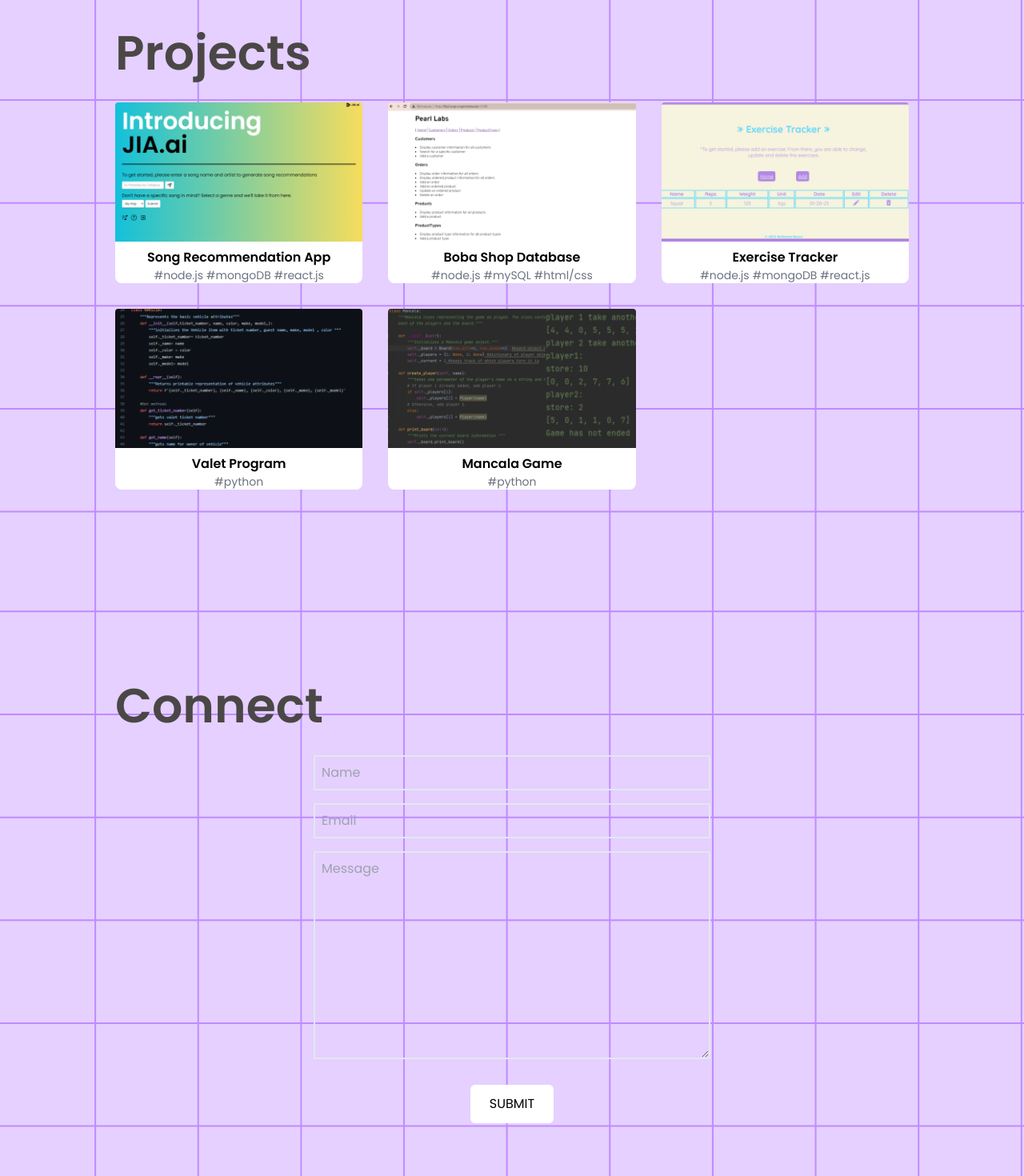
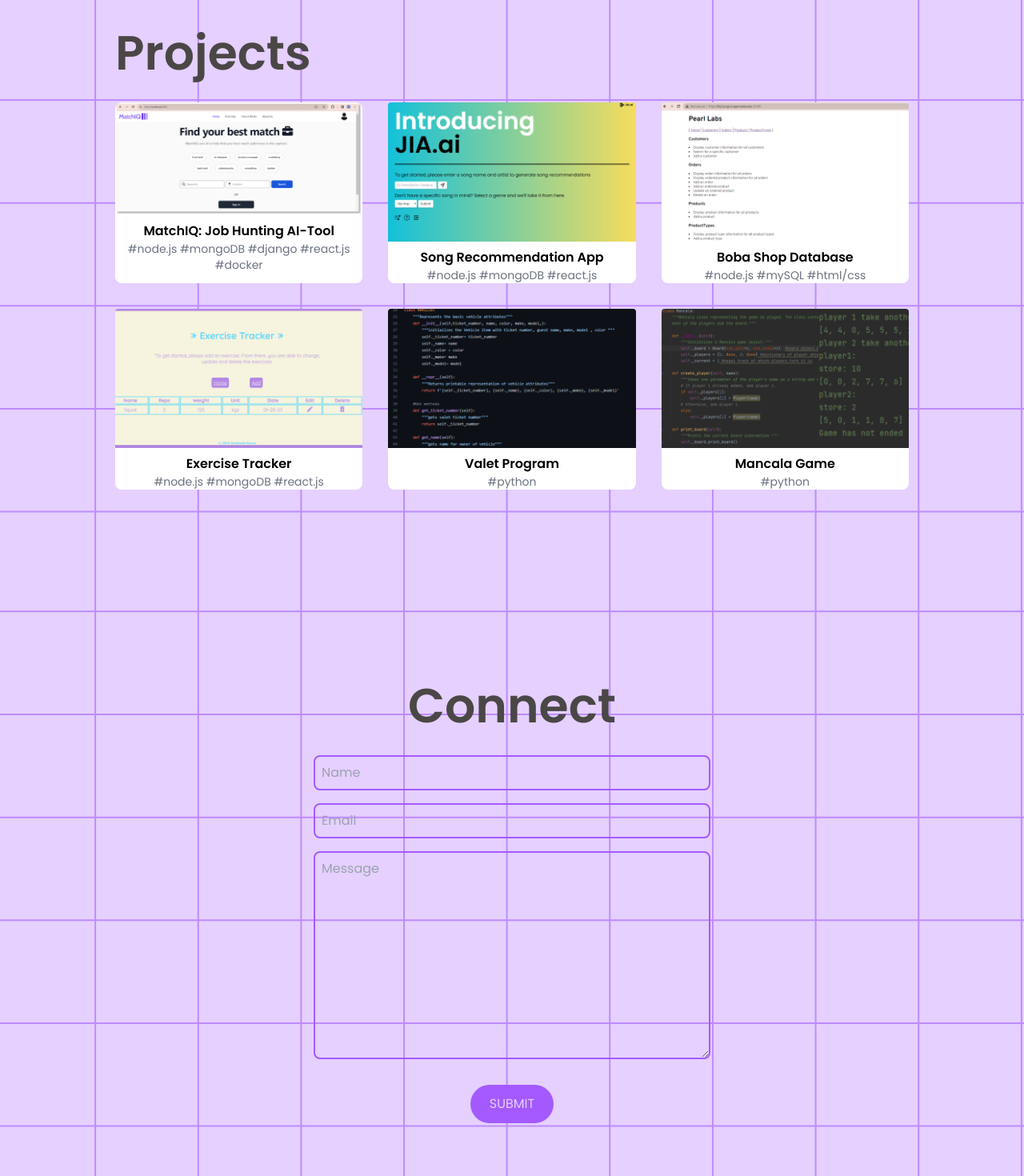
Before and after one commit to kenziebourn/mbourn-website, a React (Create React App) app: page / in a window 1280 px wide. Shown: the part 2380-3850 px from the top of the page at 80% size. Built offline with nearby package versions, Linux system fonts and the light colour scheme.

Commit message:
added new proj + styling

```diff
--- a/package.json
+++ b/package.json
@@ -13,6 +13,7 @@
     "react-icons": "^4.7.1",
     "react-scripts": "5.0.1",
     "react-scroll": "^1.8.9",
+    "swiper": "^11.1.0",
     "typewriter-effect": "^2.19.0",
     "vertical-timeline-component-for-react": "^1.0.7",
     "web-vitals": "^2.1.4"
--- a/src/components/Contact.jsx
+++ b/src/components/Contact.jsx
@@ -7,14 +7,14 @@ const Contact = () => {
         name="contact"
         className="w-full min-h-screen p-4 text-bold"
       >
-        <div className="flex flex-col p-4 justify-center max-w-screen-lg mx-auto h-full">
+        <div className="flex flex-col p-4 justify-center text-center max-w-screen-lg mx-auto h-full">
           <div className="pb-8">
             <h1 className="text-6xl font-bold inline">
               Connect
             </h1>
           </div>
 
-          <div className=" flex justify-center items-center">
+          <div className="flex justify-center items-center">
             <form
               action="https://getform.io/f/1d447c43-4269-4512-9e4a-1b3cd2c71d8a"
               method="POST"
@@ -24,25 +24,25 @@ const Contact = () => {
                 type="text"
                 name="name"
                 placeholder="Name"
-                className="p-2 bg-transparent border-2 text-white focus:outline-none"
+                className="p-2 bg-transparent border-2 border-purple1 text-purple1 focus:outline-none rounded-lg"
                 required
               />
               <input
                 type="text"
                 name="email"
                 placeholder="Email"
-                className="my-4 p-2 bg-transparent border-2 text-white focus:outline-none"
+                className="my-4 p-2 bg-transparent border-2 border-purple1 text-purple1 focus:outline-none rounded-lg"
                 required
               />
               <textarea
                 name="message"
                 placeholder="Message"
                 rows="10"
-                className="p-2 bg-transparent border-2 text-white focus:outline-none"
+                className="p-2 bg-transparent border-2 border-purple1 text-purple1 focus:outline-none rounded-lg"
                 required
               ></textarea>
 
-              <button className="text-black bg-white px-6 py-3 my-8 mx-auto flex items-center rounded-md hover:scale-110 duration-300">
+              <button className="text-purple3 bg-purple1 px-6 py-3 my-8 mx-auto flex items-center rounded-full hover:scale-110 duration-300">
                 SUBMIT
               </button>
             </form>
--- a/src/components/Experience.jsx
+++ b/src/components/Experience.jsx
@@ -21,7 +21,7 @@ const Skills = () => {
                     dateText="June 2021 – Present"
                     dateInnerStyle={{ background: '#a45aff', color: '#000' }}
                     bodyContainerStyle={{
-                      background: '#ddd',
+                      background: '#FAF9F6',
                       padding: '20px',
                       borderRadius: '8px',
                       boxShadow: '0.5rem 0.5rem 2rem 0 rgba(0, 0, 0, 0.2)',
@@ -35,7 +35,7 @@ const Skills = () => {
                     dateText="June 2023 – Sep 2023"
                     dateInnerStyle={{ background: '#bf8bff', color: '#000' }}
                     bodyContainerStyle={{
-                      background: '#ddd',
+                      background: '#FAF9F6',
                       padding: '20px',
                       borderRadius: '8px',
                       boxShadow: '0.5rem 0.5rem 2rem 0 rgba(0, 0, 0, 0.2)',
--- a/src/components/Footer.jsx
+++ b/src/components/Footer.jsx
@@ -8,7 +8,7 @@ const Footer = () => {
         {lineBreaks}
         <div class="text-center hover:text-white duration-500">
             <a id="mbournwebsite" href="https://github.com/kenziebourn/mbourn-website">
-                Designed & Built by McKenzie Bourn ©
+                2024 McKenzie Bourn ©
                 </a>
         </div>
     </div>
--- a/src/components/Portfolio.jsx
+++ b/src/components/Portfolio.jsx
@@ -1,6 +1,7 @@
 import React from 'react';
-import jiaai from '../assets/portfolio/jiaai.png'
-import pearllabs from '../assets/portfolio/pearllabs.png'
+import matchiq from '../assets/portfolio/matchiq.png';
+import jiaai from '../assets/portfolio/jiaai.png';
+import pearllabs from '../assets/portfolio/pearllabs.png';
 import mancala from '../assets/portfolio/mancala.png';
 import valet from '../assets/portfolio/valet.png';
 import exercisetrack from '../assets/portfolio/exercisetrack.png';
@@ -13,27 +14,32 @@ const Portfolio = () => {
     const portfolios = [
       {
         id: 1,
+        src: matchiq,
+        href: '',
+      },
+      {
+        id: 2,
         src: jiaai,
         href: 'https://github.com/kenziebourn/Song-Recommender',
       },
       {
-        id: 2,
+        id: 3,
         src: pearllabs,
         href: 'https://github.com/kenziebourn/PearlLabs',
       },
       {
-        id: 3,
+        id: 4,
         src: exercisetrack,
         href:'https://github.com/kenziebourn/Exercise-Tracker/tree/master',
 
       },
       {
-        id: 4,
+        id: 5,
         src: valet,
         href: 'https://github.com/kenziebourn/ValetProgram',
       },
       {
-        id: 5,
+        id: 6,
         src: mancala,
         href:'https://github.com/kenziebourn/Mancala-Game'
       },
@@ -65,29 +71,35 @@ const Portfolio = () => {
                 </a>
                 { id === 1 && (
                   <div className="text-center mt-2">
+                    <p className="text-black font-bold">MatchIQ: Job Hunting AI-Tool</p>
+                    <p className="text-sm text-gray-500">#node.js #mongoDB #django #react.js #docker</p>
+                  </div>
+                )}
+                { id === 2 && (
+                  <div className="text-center mt-2">
                     <p className="text-black font-bold">Song Recommendation App</p>
                     <p className="text-sm text-gray-500">#node.js  #mongoDB  #react.js </p>
                   </div>
                 )}
-                { id === 2 && (
+                { id === 3 && (
                   <div className="text-center mt-2">
                     <p className="text-black font-bold">Boba Shop Database</p>
                     <p className="text-sm text-gray-500">#node.js #mySQL #html/css</p>
                   </div>
                 )}
-                { id === 3 && (
+                { id === 4 && (
                   <div className="text-center mt-2">
                     <p className="text-black font-bold">Exercise Tracker</p>
                     <p className="text-sm text-gray-500">#node.js  #mongoDB  #react.js </p>
                   </div>
                 )}
-                { id === 4 && (
+                { id === 5 && (
                   <div className="text-center mt-2">
                     <p className="text-black font-bold">Valet Program</p>
                     <p className="text-sm text-gray-500">#python</p>
                   </div>
                 )}
-                { id === 5 && (
+                { id === 6 && (
                   <div className="text-center mt-2">
                     <p className="text-black font-bold">Mancala Game</p>
                     <p className="text-sm text-gray-500">#python</p>
--- a/src/components/SocialLinks.jsx
+++ b/src/components/SocialLinks.jsx
@@ -41,9 +41,8 @@ const SocialLinks = () => {
             Resume <BsPaperclip size={30}/>
             </>
         ),
-        href: '/bournresume.pdf',
+        href: 'https://docs.google.com/document/d/1QB6quKiyeh7TRjhxTuC7_wyXEJ0AF2ziaxqaHl7s0Sw/edit?usp=drive_link',
         style: 'rounded-br-md',
-        download: true,
     },
 ]
 
--- a/src/index.css
+++ b/src/index.css
@@ -12,7 +12,26 @@
     background-image: url('/src/assets/grid.png');
     color:#4a4746;
   }
-  .custom-timeline:before {
-    background-color: #a45aff; /* Replace with your desired color */
+  .mySwiper .swiper {
+    width: 100%;
+    height: 100%;
+  }
+
+  .mySwiper .swiper-slide {
+    text-align: center;
+    font-size: 18px;
+    background: #fff;
+
+    /* Center slide text vertically */
+    display: flex;
+    justify-content: center;
+    align-items: center;
+  }
+
+  .mySwiper .swiper-slide img {
+    display: block;
+    width: 100%;
+    height: 100%;
+    object-fit: cover;
   }
 }
```
Also changed, not shown: src/assets/portfolio/matchiq.png (added), 1 other file (tests, documents, lock files or other folders).
